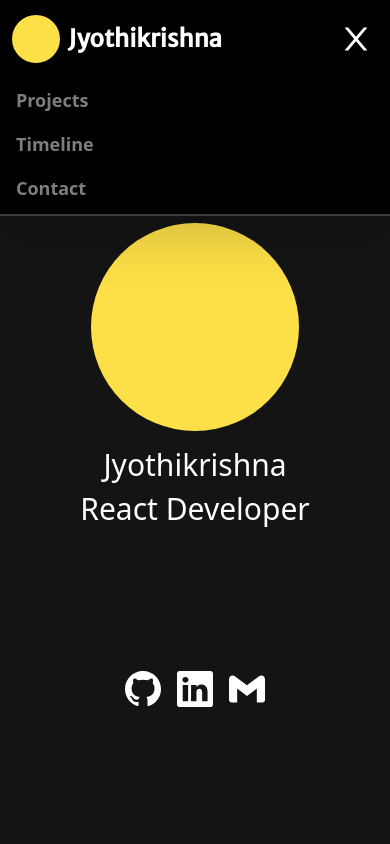
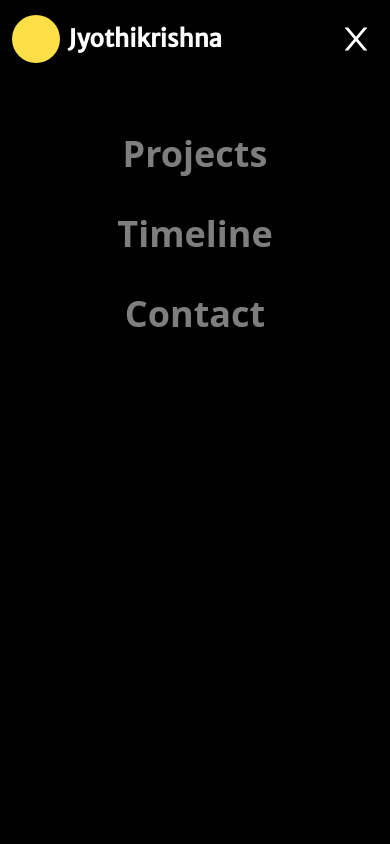
Before and after one commit to bhendi-boi/portfolio, a React (Vite) app: page / in a window 390 px wide. Both pictures are taken after a click on the element 356 px from the left and 39 px from the top of the page. Shown: the top 844 px of the page. Built offline with nearby package versions, Linux system fonts and the light colour scheme.

Commit message:
nav-mobile update

```diff
--- a/index.html
+++ b/index.html
@@ -11,6 +11,7 @@
   </head>
   <body>
     <div id="root" class="bg-background"></div>
+    <div id="portal" class="bg-background"></div>
     <noscript>
       <h1 class="text-2xl text-red-700">
         You need to enable Javascript to run this app!!
--- a/src/App.jsx
+++ b/src/App.jsx
@@ -43,7 +43,7 @@ const App = () => {
         <Projects scrollRef={projects} />
         <Timeline scrollRef={timeline} />
       </main>
-      <Footer />
+      <Footer handleScrollToTop={handleScrollToTop} />
     </>
   );
 };
--- a/src/components/Footer.jsx
+++ b/src/components/Footer.jsx
@@ -1,8 +1,6 @@
-import { useScrollRef } from "../hooks/useScrollRef";
 import ScrollButton from "./ScrollButton";
 
-const Footer = () => {
-  const handleScrollToTop = useScrollRef();
+const Footer = ({ handleScrollToTop }) => {
   return (
     <footer className="flex items-center justify-center gap-1 py-4 text-gray-300 bg-background opacity-60">
       <p>
--- a/src/components/Nav.jsx
+++ b/src/components/Nav.jsx
@@ -53,15 +53,15 @@ const Nav = ({ refs, handleScrollToSection }) => {
       </div>
       {/* mobile toggle */}
       {visible && (
-        <div className="sticky left-0 z-10 px-2 transition border-b-2 border-opacity-25 top-16 bg-nav-background md:hidden border-slate-50 duration-250">
-          <ul className="list-none">
+        <div className="sticky left-0 z-10 transition border-b-2 border-opacity-25 top-16 md:hidden border-slate-50 duration-250">
+          <ul className="flex flex-col items-center h-screen gap-10 list-none py-14 bg-nav-background">
             {links.map((link) => {
               return (
                 <li
                   key={link}
                   data-media="sm"
                   onClick={(e) => handleClick(e)}
-                  className="py-2 mx-2 text-lg font-semibold capitalize transition-opacity duration-500 cursor-pointer opacity-60 text-logo-text hover:opacity-100 focus:opacity-100 last-of-type:pb-3"
+                  className="text-4xl font-semibold capitalize transition-opacity duration-500 cursor-pointer opacity-60 text-logo-text hover:opacity-100 focus:opacity-100"
                 >
                   {link}
                 </li>
--- a/src/context/ScrollRef.jsx
+++ /dev/null
@@ -1,18 +0,0 @@
-import { createContext, useRef } from "react";
-
-export const ScrollRefContext = createContext();
-
-export const ScrollRefProvider = ({ childern }) => {
-  const timeline = useRef(null);
-  const projects = useRef(null);
-  const co = useRef(null);
-  const contact = useRef(null);
-
-  const values = { timeline, projects, co, contact };
-
-  return (
-    <ScrollRefContext.Provider value={values}>
-      {childern}
-    </ScrollRefContext.Provider>
-  );
-};
--- a/src/hooks/useScrollRef.jsx
+++ /dev/null
@@ -1,18 +0,0 @@
-import { useContext } from "react";
-import { ScrollRefContext } from "../context/ScrollRef";
-
-export const useScrollRef = () => {
-  // const values = useContext(ScrollRefContext);
-  // if (values === undefined) {
-  //   throw new Error("gh");
-  // }
-
-  const handleScrollToTop = () => {
-    window.scrollTo({
-      top: 0,
-      behaviour: "smooth",
-    });
-  };
-  return handleScrollToTop;
-  //   return null;
-};
--- a/src/main.jsx
+++ b/src/main.jsx
@@ -1,13 +1,10 @@
 import React from "react";
 import ReactDOM from "react-dom/client";
 import App from "./App";
-import { ScrollRefProvider } from "./context/ScrollRef";
 import "./index.css";
 
 ReactDOM.createRoot(document.getElementById("root")).render(
   <React.StrictMode>
-    {/* <ScrollRefProvider> */}
     <App />
-    {/* </ScrollRefProvider> */}
   </React.StrictMode>
 );
```
